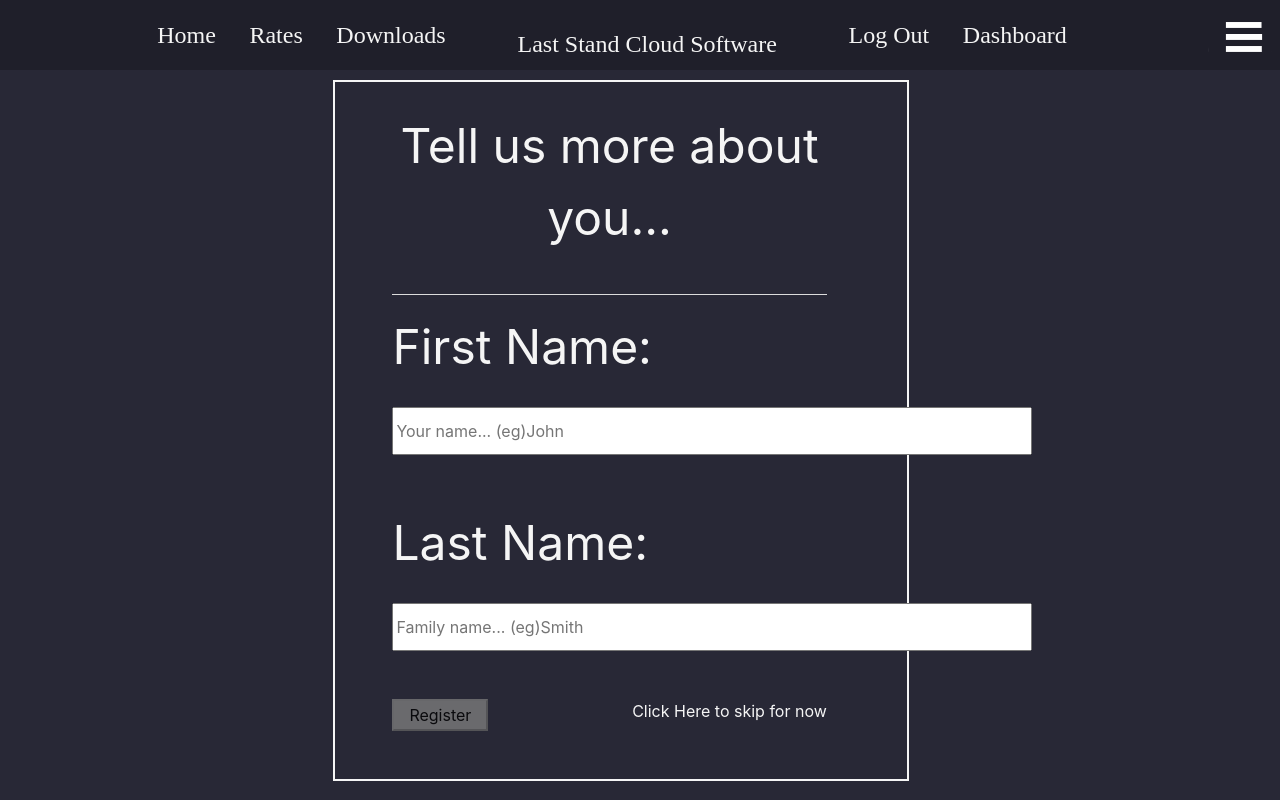
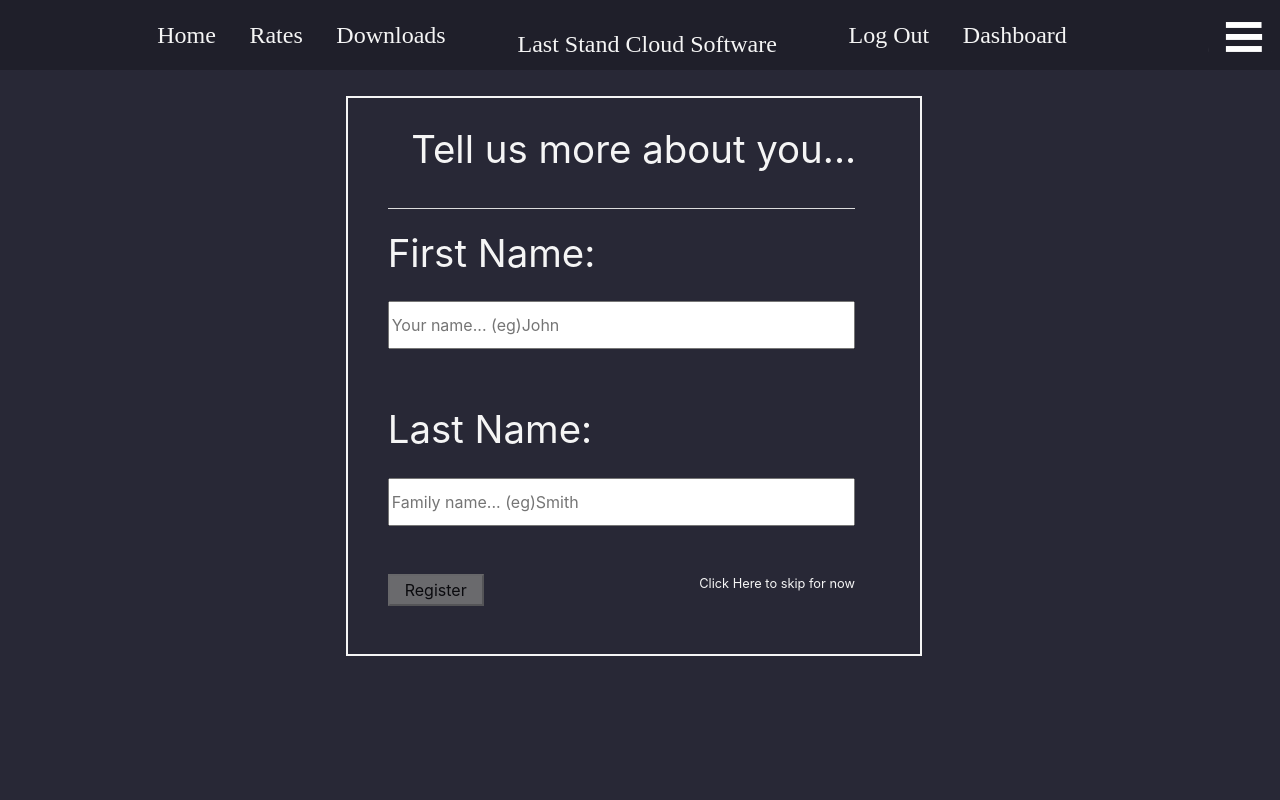
Before and after one commit to Vtrolia/Last-Stand-Website, a Django app: page /more-info in a window 1280 px wide. Run offline with Django 3.2, Linux system fonts and the light colour scheme; a user stored in the database is signed in; some libraries are stand-ins or nearby versions.

Commit message:
stylized and scaled more-info page

```diff
--- a/laststand/siteserver/templates/user_details.html
+++ b/laststand/siteserver/templates/user_details.html
@@ -16,10 +16,14 @@
     </script>
 {% endblock %}
 {% block body %}
-    <form action="{% url 'add_name' %}" method="post" id="more">
+    <div class="page user-auth" id="more-page">
+        <form action="{% url 'add_name' %}" method="post" id="more" class="auth-form">
             {% csrf_token %}
-        <div align=center style="padding-top: .5em;" class="form-text">Tell us more about you...</div>
-        <hr style="background-color: whitesmoke">
+            <div align=center style="padding-top: .5em; padding-bottom: 1vw" class="form-text">
+                <span>Tell us more about you...</span>
+            </div>
+            <div style="margin-left: 5%; margin-right: 5%">
+                <hr style="background-color: whitesmoke; width: 95%; margin-left: 0">
                 <div class="form-text">First Name:</div>
                 <input type="text" name="firstName" id="more-first" placeholder="Your name... (eg)John">
                 <div class="form-text">Last Name:</div>
@@ -28,5 +32,7 @@
                     <button type=submit id="data-button" disabled>Register</button>
                     <a href="{% url 'index' %}" id="skip">Click Here to skip for now</a>
                 </div>
+            </div>
         </form>
+    </div>
 {% endblock %}
--- a/laststand/static/styles/style.css
+++ b/laststand/static/styles/style.css
@@ -120,7 +120,7 @@ textarea {
 }
 
 .form-text {
-    font-size: 3em;
+    font-size: 3vw;
     padding-bottom: .5em;
 }
 
@@ -464,19 +464,22 @@ textarea {
 }
 
 #more {
-    padding-right:5em;
-    position: fixed;
-    top: 10%;
+    padding-left: 1vw;
+    padding-right: 1vw;
+}
+
+#more-page input {
+    width: 95%;
+}
+
+#new-repeat {
+    top: 48%;
 }
 
 #password-form #alerts {
     left: 20%;
     margin-top: 10em;
     max-width: 60%;
-}
-
-#new-repeat {
-    top: 48%;
 }
 
 #publish-alert {
@@ -518,7 +521,10 @@ textarea {
 }
 
 #skip {
+    display: inline-block;
     float: right;
+    margin-right: 5%;
+    font-size: 1vw;
 }
 
 #storytime {
@@ -754,6 +760,10 @@ textarea {
         width: 48px;
     }
 
+    #skip {
+        font-size: 1.3vw;
+    }
+
     #tabs td li {
         font-size: 2vw;
     }
@@ -808,6 +818,10 @@ textarea {
         top 100%;
         margin-top: 2em;
     }
+
+    #skip {
+        font-size: 1.5vw;
+    }
 }
 
 @keyframes fade {
```
Also changed, not shown: laststand/db.sqlite3. Lines whose indentation alone changed are shown as unchanged.
